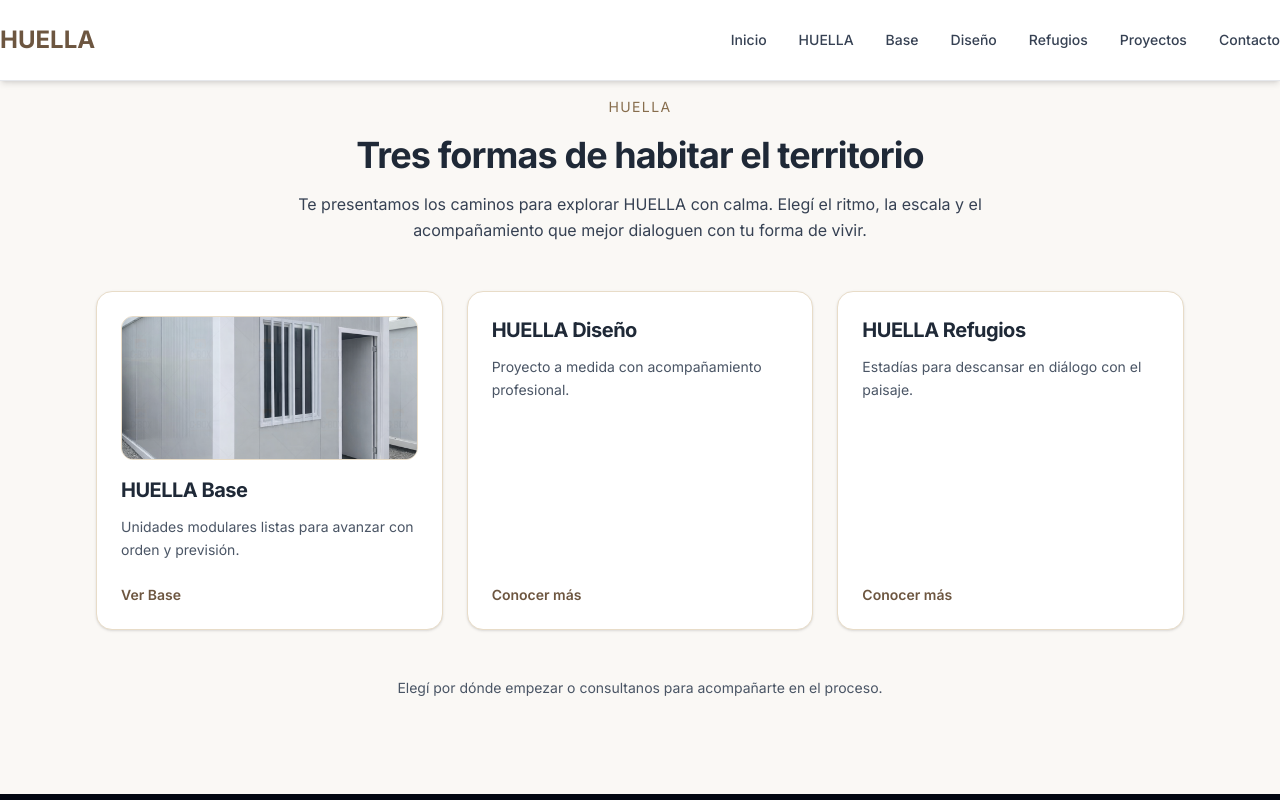
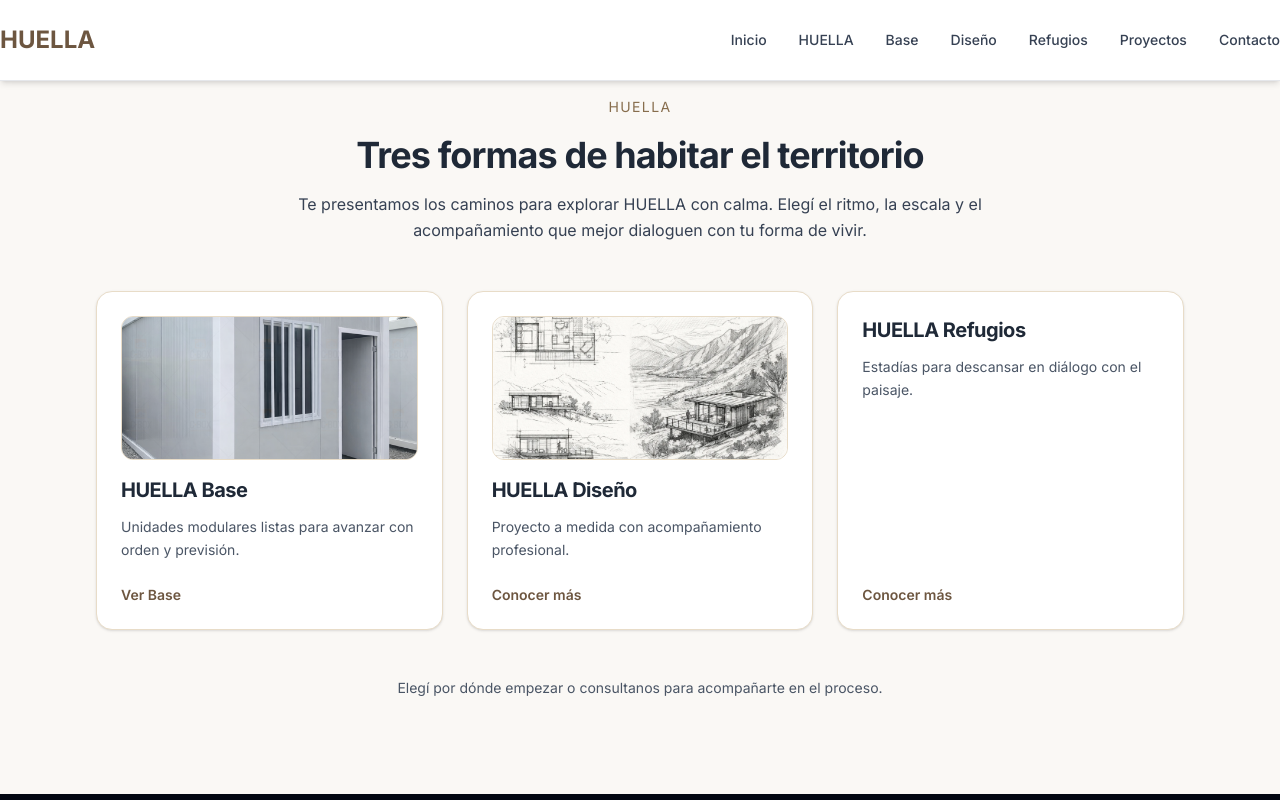
Before and after one commit to Teksi75/huella-mendoza-site, a Next.js app: page /huella in a window 1280 px wide. Shown: the top 800 px of the page. Built offline with nearby package versions, Linux system fonts and the light colour scheme.

Commit message:
Add HUELLA Diseño image preview

```diff
--- a/app/huella/page.tsx
+++ b/app/huella/page.tsx
@@ -17,6 +17,7 @@ const pathways = [
     description:
       'Proyecto a medida con acompañamiento profesional.',
     href: '/diseno',
+    image: '/media/huella/diseno/diseno-croquis-10.webp',
     ctaLabel: 'Conocer más',
   },
   {
```
Also changed, not shown: public/media/huella/diseno/diseno-croquis-10.webp (added).
